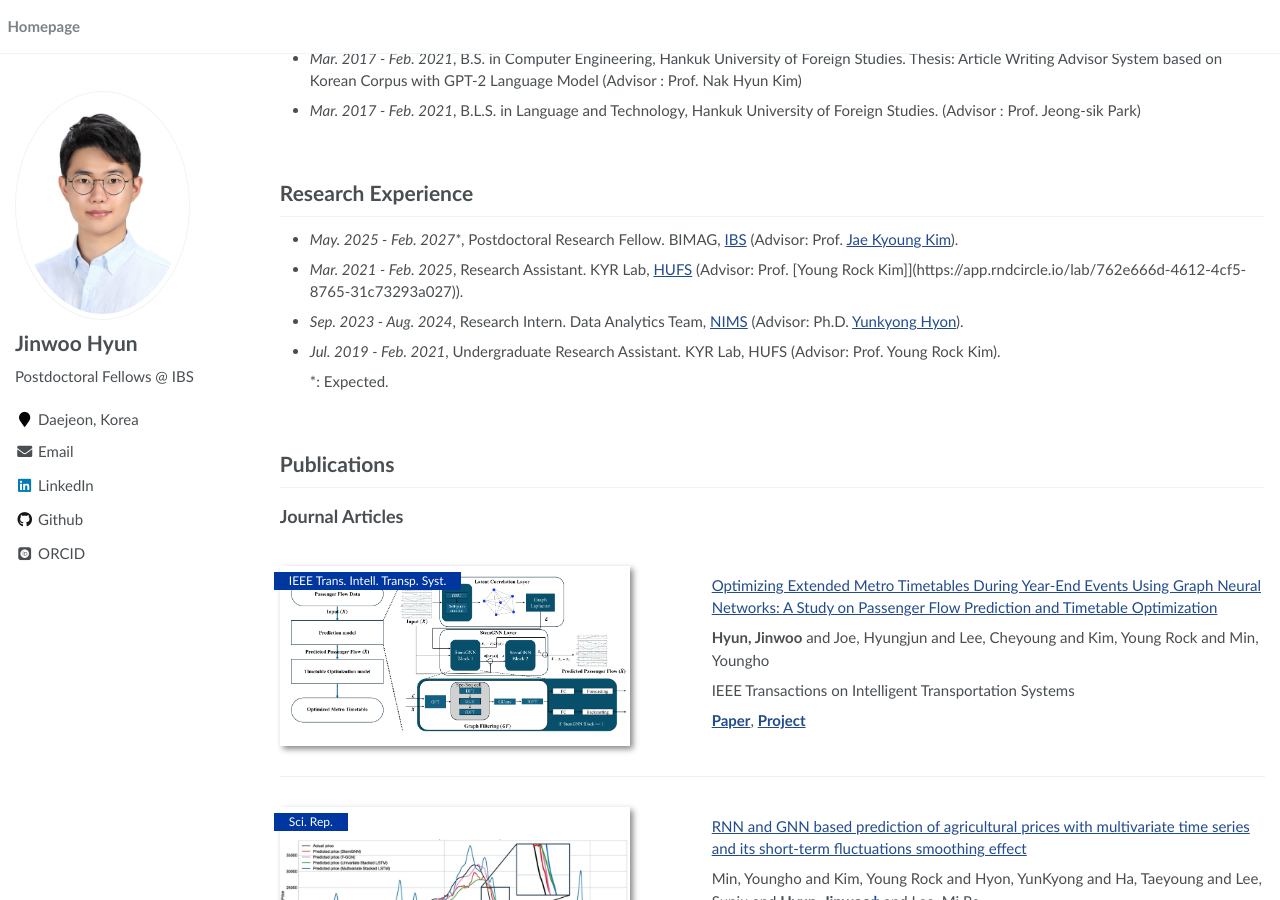
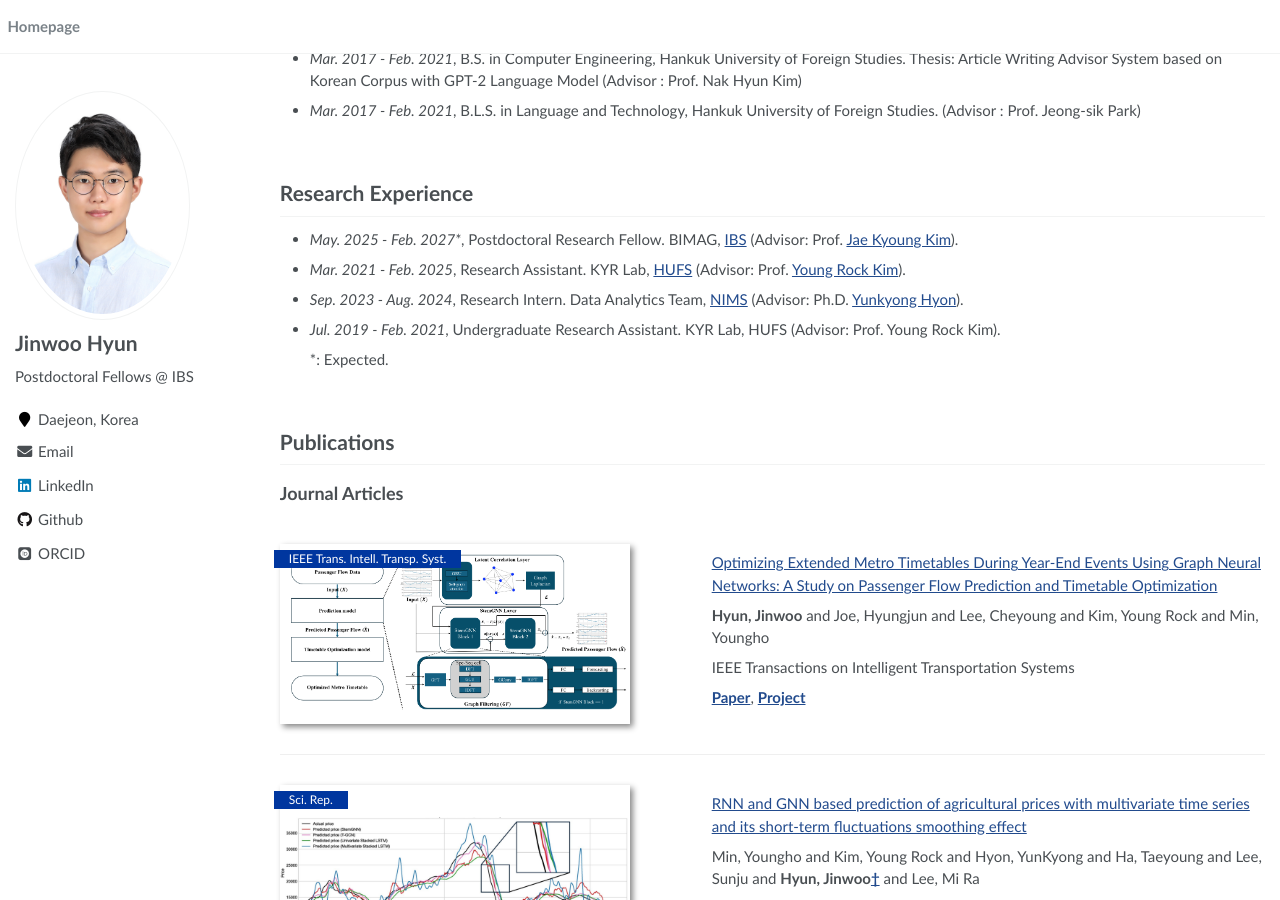
Before and after one commit to JW-George/JW-George.github.io, a Jekyll site: the page built from index.md, in a window 1280 px wide and 900 px high, scrolled down 362 px. Built offline with Jekyll 4.4.1, drawn with Linux system fonts in a browser that asks for light colours; some web fonts are replaced.

Commit message:
Update index.md

```diff
--- a/index.md
+++ b/index.md
@@ -40,7 +40,7 @@ I am a Postdoctoral Research Fellow at IBS (Institute for Basic Science) BIMAG (
 
 - *May. 2025 - Feb. 2027\**, Postdoctoral Research Fellow. BIMAG, [IBS](https://www.ibs.re.kr) (Advisor: Prof. [Jae Kyoung Kim](http://mathsci.kaist.ac.kr/~jaekkim/)).
 
-- *Mar. 2021 - Feb. 2025*, Research Assistant. KYR Lab, [HUFS](https://www.hufs.ac.kr) (Advisor: Prof. [Young Rock Kim]](https://app.rndcircle.io/lab/762e666d-4612-4cf5-8765-31c73293a027)).
+- *Mar. 2021 - Feb. 2025*, Research Assistant. KYR Lab, [HUFS](https://www.hufs.ac.kr) (Advisor: Prof. [Young Rock Kim](https://app.rndcircle.io/lab/762e666d-4612-4cf5-8765-31c73293a027)).
 
 - *Sep. 2023 - Aug. 2024*, Research Intern. Data Analytics Team, [NIMS](https://www.nims.re.kr) (Advisor: Ph.D. [Yunkyong Hyon](https://sites.google.com/view/yunkyong/home)).
 
```
